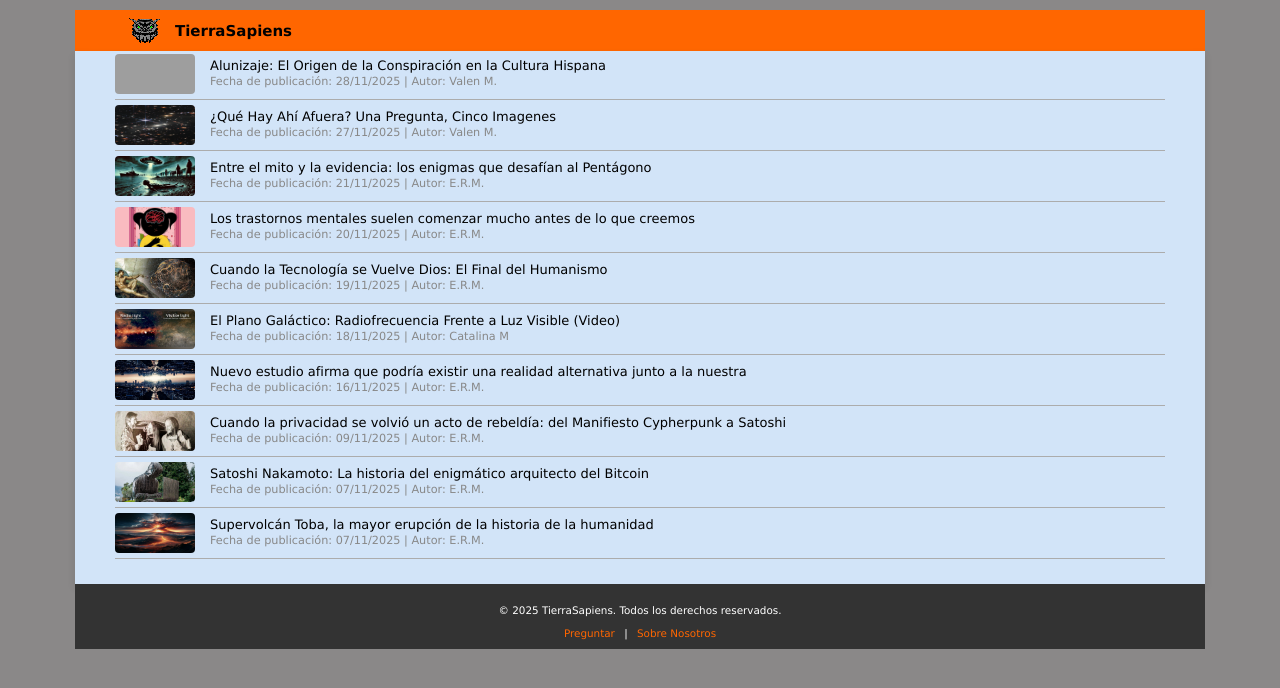
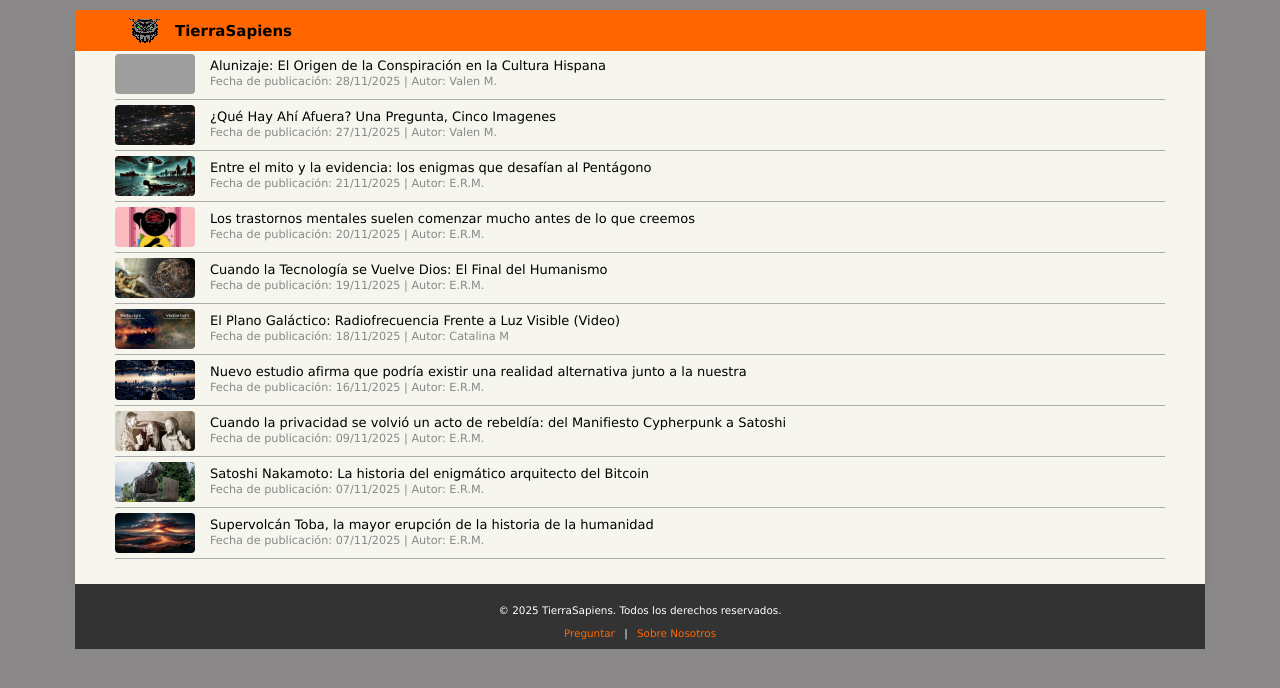
Before and after one commit to TierraSapiens/RealidadAlterna, a Jekyll site: the page built from index.md, in a window 1280 px wide. Shown: the top 688 px of the page. Built offline with Jekyll 4.4.1, drawn with Linux system fonts in a browser that asks for light colours; grey boxes are pictures that could not be loaded.

Commit message:
MODIFICAR

```diff
--- a/assets/css/style.css
+++ b/assets/css/style.css
@@ -13,7 +13,7 @@ body {
 
 /*Contenedor Principal del Contenido (DONDE ESTÁ EL TEXTO)*/
 main {
-    background-color: #d2e4f8;    /*Fondo Blanco para el contenido*/
+    background-color: #f6f6ef;    /*Fondo Blanco para el contenido*/
     max-width: 1050px;              /*Limita el ancho del CONTENEDOR*/
     margin: 0px auto;              /*MUEVE el CONTENEDOR blanco hacia arriba o abajo*/
     padding: 1px 40px 20px 40px;   /*1050(contenido)+40\text-px(izquierda)+40\text-px(derecha)={1130\text-px*/
@@ -167,7 +167,7 @@ footer {
 
     /* ✅ 1. Color de fondo general estilo HN y eliminar márgenes del body */
     body {
-        background-color: #f6f6ef !important; /* El color crema característico de HN */
+        background-color: #f6f6ef !important; /* El color crema característico de HN f6f6ef y f6f6ef*/
         font-family: -apple-system, BlinkMacSystemFont, "Segoe UI", Roboto, Helvetica, Arial, sans-serif !important;
         margin: 0 !important;  /* ✅ CRUCIAL: Elimina el espacio blanco sobre la barra naranja */
     }
@@ -192,7 +192,6 @@ footer {
 
         padding: 5px 0 !important;
         width: 100% !important; /* Ocupa todo el ancho */
-        /* ... (otras reglas si las tienes aquí) ... */
     }
     /* Configuración del Artículo (fila) */
     .post-item {
@@ -208,28 +207,27 @@ footer {
         display: none !important;
     }
 
-    /* Contenedor del texto */
+    /*CONTENEDOR del texto*/
     .post-content {
         padding-top: 0 !important;
         margin-top: 0 !important;
-        padding-left: 5px !important; /* Ajusta según necesites si añades números a la izquierda */
+        padding-left: 5px !important; /*Ajuste según necesites a la izquierda*/
         padding-right: 5px !important;
         width: 100% !important;
         text-align: left !important;
     }
 
-    /* ✅ 2. Estilo del Título - TAMAÑO AJUSTADO */
+    /*ESTILO de TITULOS PUBLICACIONES*/
     .post-content .post-title {
         display: block !important;
         width: 100% !important;
         margin-top: 0 !important;
-        margin-bottom: 1px !important; /* Espacio mínimo entre título y metadata */
-        /* ✅ Tamaño de letra reducido para que quepa en una línea */
-        font-size: 14px !important;
-        font-weight: 500 !important; /* Peso normal o semi-negrita */
-        color: #000000 !important;   /* Color negro para el título */
+        margin-bottom: 1px !important;   /*ESPACIO entre TITULO y METADATOS*/
+        font-size: 14px !important;      /*TAMAÑO LETRA*/
+        font-weight: 500 !important;     /* Peso normal o semi-negrita*/
+        color: #000000 !important;     /* Color negro para el título*/
         letter-spacing: normal !important;
-        line-height: 1.2 !important; /* Interlineado más compacto */
+        line-height: 1.2 !important;     /*Interlineado más compacto*/
     }
 
     /* Reset de listas */
@@ -247,14 +245,12 @@ footer {
         flex-wrap: wrap;
     }
 
-    /* ✅ 3. Estilo de los Metadatos - TAMAÑO AJUSTADO */
+    /*Estilo de los Metadatos Fecha-Autor*/
     .post-meta {
-        /* ✅ Tamaño de fuente reducido proporcionalmente */
-        font-size: 11px !important;
-        /* ✅ Color gris medio característico de HN */
-        color: #828282 !important;
+        font-size: 11px !important;     /*TAMAÑO de FUENTE*/
+        color: #828282 !important;    /*Color*/
         display: block !important;
-        margin-top: 2px !important; /* Espacio mínimo respecto al título */
+        margin-top: 2px !important;     /*Espacio mínimo respecto al título */
         margin-bottom: 0 !important;
         line-height: 1.2 !important;
     }
```
